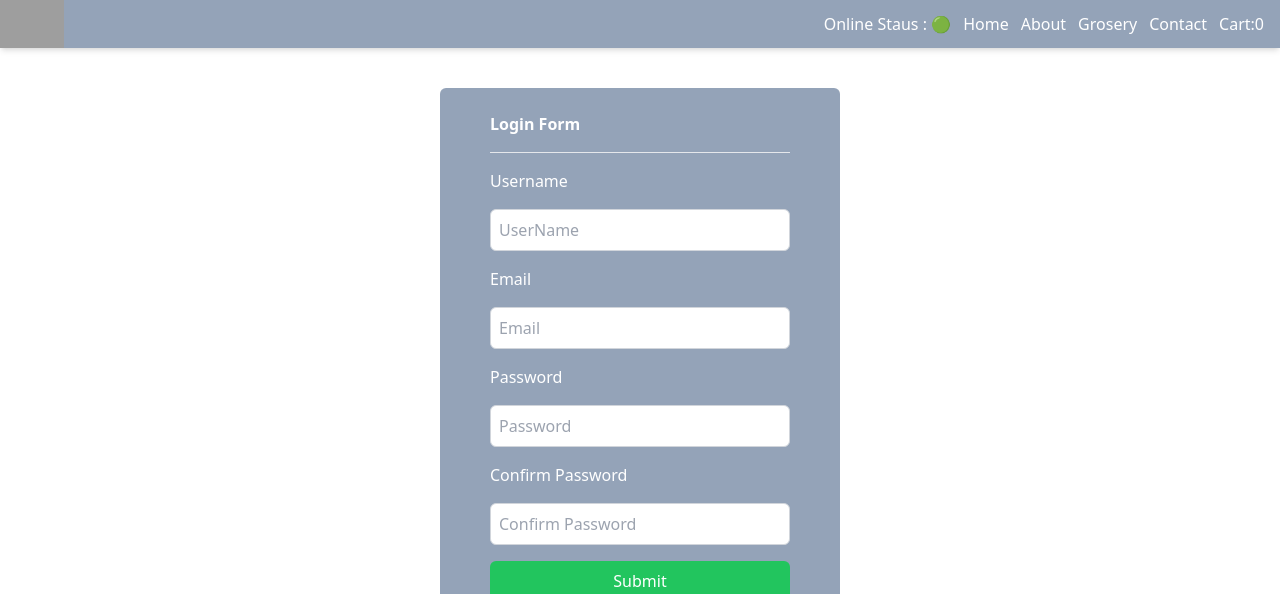
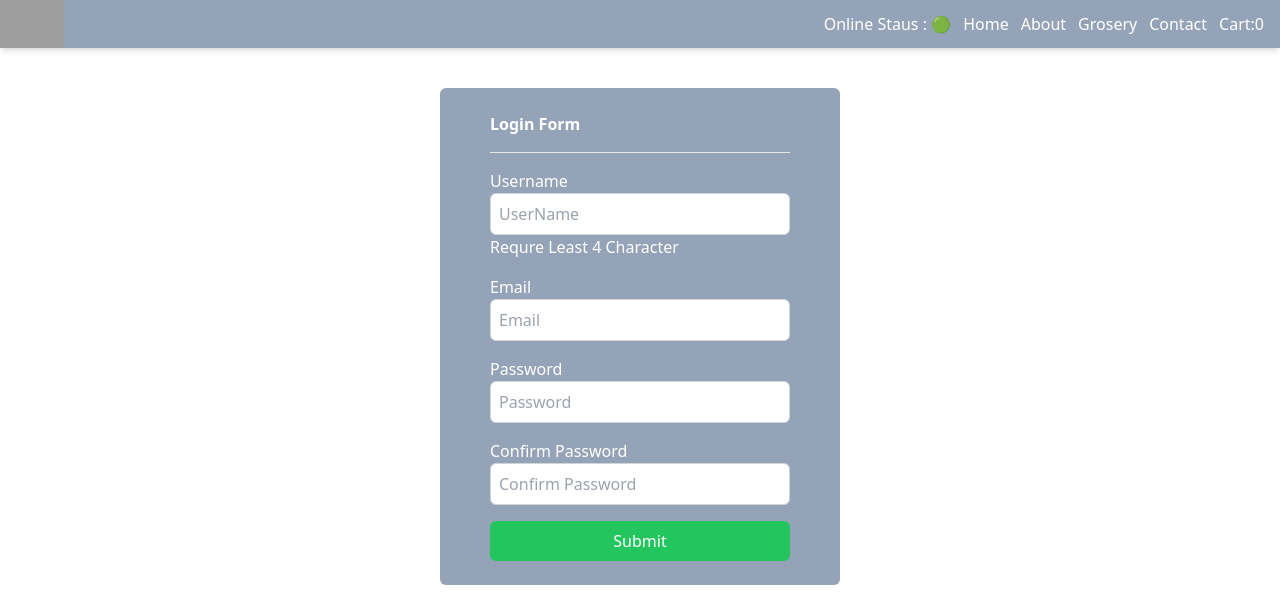
Before and after one commit to akshatbhatya/namaste-react-episode-08-classes, a React (Vite) app: page / in a window 1280 px wide. Shown: the top 594 px of the page. Built offline with nearby package versions, Linux system fonts and the light colour scheme; no server answers; grey boxes are pictures that could not be loaded.

Commit message:
configure form

```diff
--- a/src/Forms/Form.jsx
+++ b/src/Forms/Form.jsx
@@ -1,41 +1,94 @@
+import { name } from "commander";
+import React from "react";
+import { useState } from "react";
 
 const Forms = () => {
+
+
+    let intialData={
+        username:"",
+        email:"",
+        password:"",
+        conformPassword:""
+
+
+
+    }
+
+    let [inputValue,setInputValue]=useState(intialData)
+    let handleSubmit=(e)=>{
+        e.preventDefault()
+        return <h1>form submitted</h1>
+    }
+
+    let handlChange=(e)=>{
+
+        let target=e.target
+        setInputValue((prev)=>({...prev,[target.name]:target.value}))
+        console.log(inputValue);
+
+    }
     return (
         <div className="bg-slate-400 flex justify-center items-center flex-col w-[400px] mt-10 mx-auto p-6 rounded-md">
-            <form className="flex flex-col gap-4">
+            <form className="flex flex-col gap-4" onSubmit={handleSubmit}>
                 <h2 className="text-white capitalize font-bold">Login Form </h2>
                 <hr />
-                <label className="text-white m-0 capitalize font-medium">Username</label>
+                <label className="text-white m-0 capitalize font-medium">Username
+                    <br />
                     <input
 
                         type="text"
-                    className="p-2 border border-gray-300 rounded-md focus:outline-none focus:border-blue-500 m-0 w-[300px]"
+                        className="p-2 border border-gray-300 rounded-md focus:outline-none focus:border-blue-500 m-0 w-[300px]  text-black"
                         placeholder="UserName"
                         name="username"
+                        required
+                        pattern="^[A-Za-z]{4,14}$"
+                        value={inputValue.username}
+                        onChange={handlChange}
+                        aria-errormessage="username btween A-Z a-z till 16 aplhabet"
                     />
-                <label className="text-white m-0 capitalize font-medium">email</label>
+                    <br />
+                    <span>{inputValue.username.length<3?"requre least 4 character":"correct"}</span>
+                </label>
+                <label className="text-white m-0 capitalize font-medium">email
+                    <br />
                     <input
-                    type="text"
-                    className="p-2 border border-gray-300 rounded-md focus:outline-none focus:border-blue-500"
+                        type="email"
+                        className="p-2 border border-gray-300 rounded-md focus:outline-none focus:border-blue-500 w-[300px]  text-black"
                         placeholder="Email"
                         name="email"
+                        required
+                        value={inputValue.email}
+                        onChange={handlChange}
                     />
-                <label className="text-white m-0 capitalize font-medium">password</label>
+                </label>
+                <label className="text-white m-0 capitalize font-medium">password
+                    <br />
                     <input
-                    type="text"
-                    className="p-2 border border-gray-300 rounded-md focus:outline-none focus:border-blue-500"
+                        type="password"
+                        className="p-2 border border-gray-300 rounded-md focus:outline-none focus:border-blue-500 w-[300px]  text-black"
                         placeholder="Password"
                         name="password"
+                        required
+                        value={inputValue.password}
+                        onChange={handlChange}
                     />
+                </label>
 
-                <label className="text-white m-0 capitalize font-medium">confirm password</label>
+                <label className="text-white m-0 capitalize font-medium">confirm password
+                    <br />
 
                     <input
-                    type="text"
-                    className="p-2 border border-gray-300 rounded-md focus:outline-none focus:border-blue-500"
+                        type="password"
+                        className="p-2 border border-gray-300 rounded-md focus:outline-none focus:border-blue-500 w-[300px] text-black"
                         placeholder="Confirm Password"
                         name="conformPassword"
+                        required
+                        value={inputValue.conformPassword}
+                        onChange={handlChange}
+
                     />
+                </label>
 
                 <button
                     type="submit"
```
Lines whose indentation alone changed are shown as unchanged.
